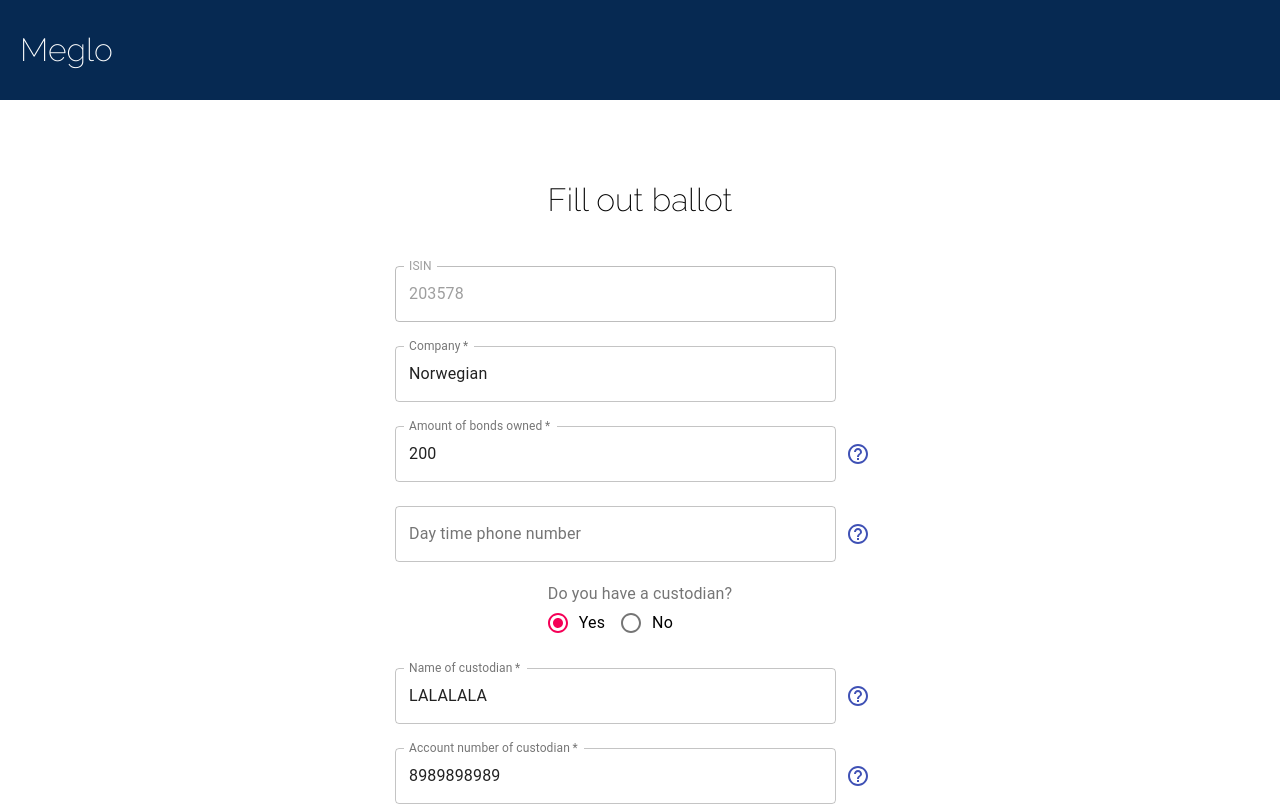
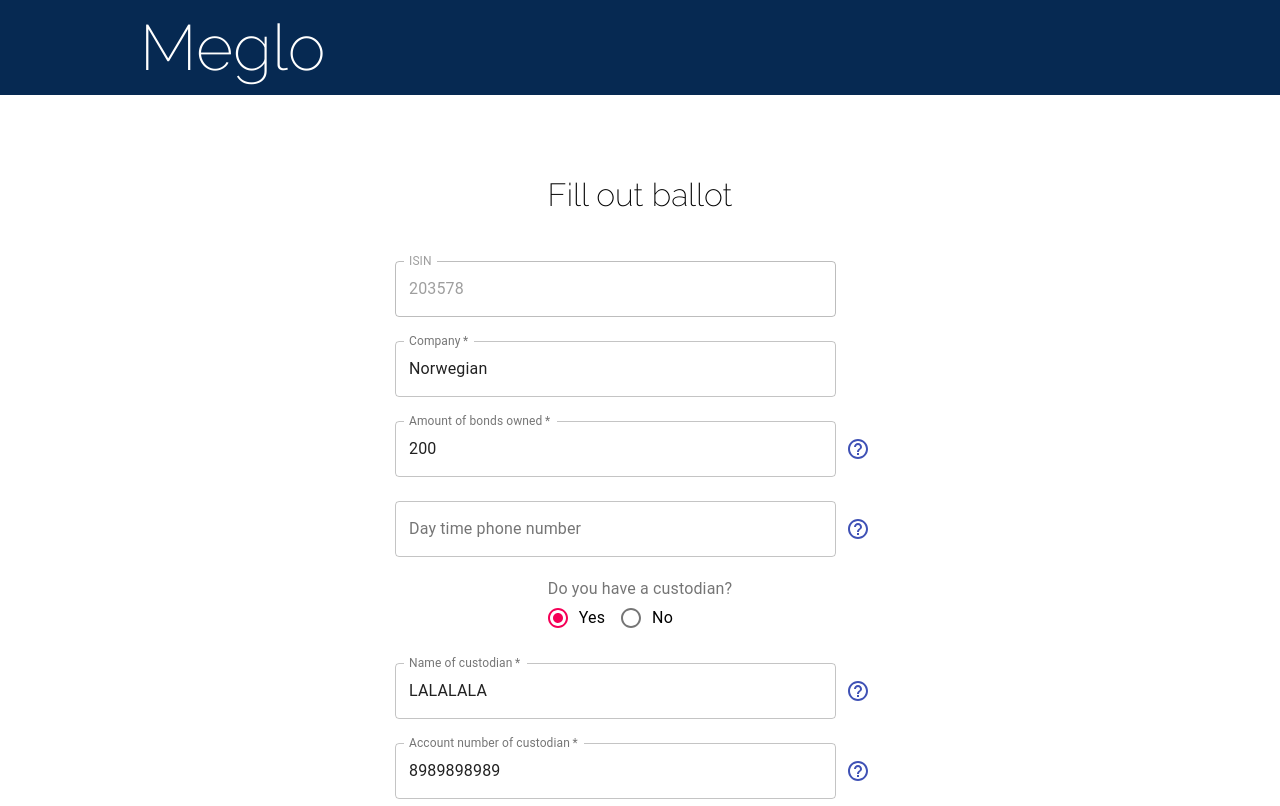
Before and after one commit to Kundestyrt-G17/digibonds, a React (Create React App) app: page /vote in a window 1280 px wide. Shown: the top 806 px of the page. Built offline with nearby package versions, Linux system fonts and the light colour scheme.

Commit message:
Fix header css

```diff
--- a/src/components/Header/Header.css
+++ b/src/components/Header/Header.css
@@ -6,3 +6,9 @@
   justify-content: space-between;
   margin-bottom: 50px;
 }
+
+.title {
+  font-size: 4em;
+  width: 1000px;
+  margin: auto;
+}
--- a/src/components/Header/Header.tsx
+++ b/src/components/Header/Header.tsx
@@ -12,7 +12,7 @@ interface Props {
 const Header = (props: Props) => {
   return (
     <div className="header">
-      <h1>Meglo</h1>
+      <span className="title">Meglo</span>
       <div>
         {props.userData && (
           <span>
```
